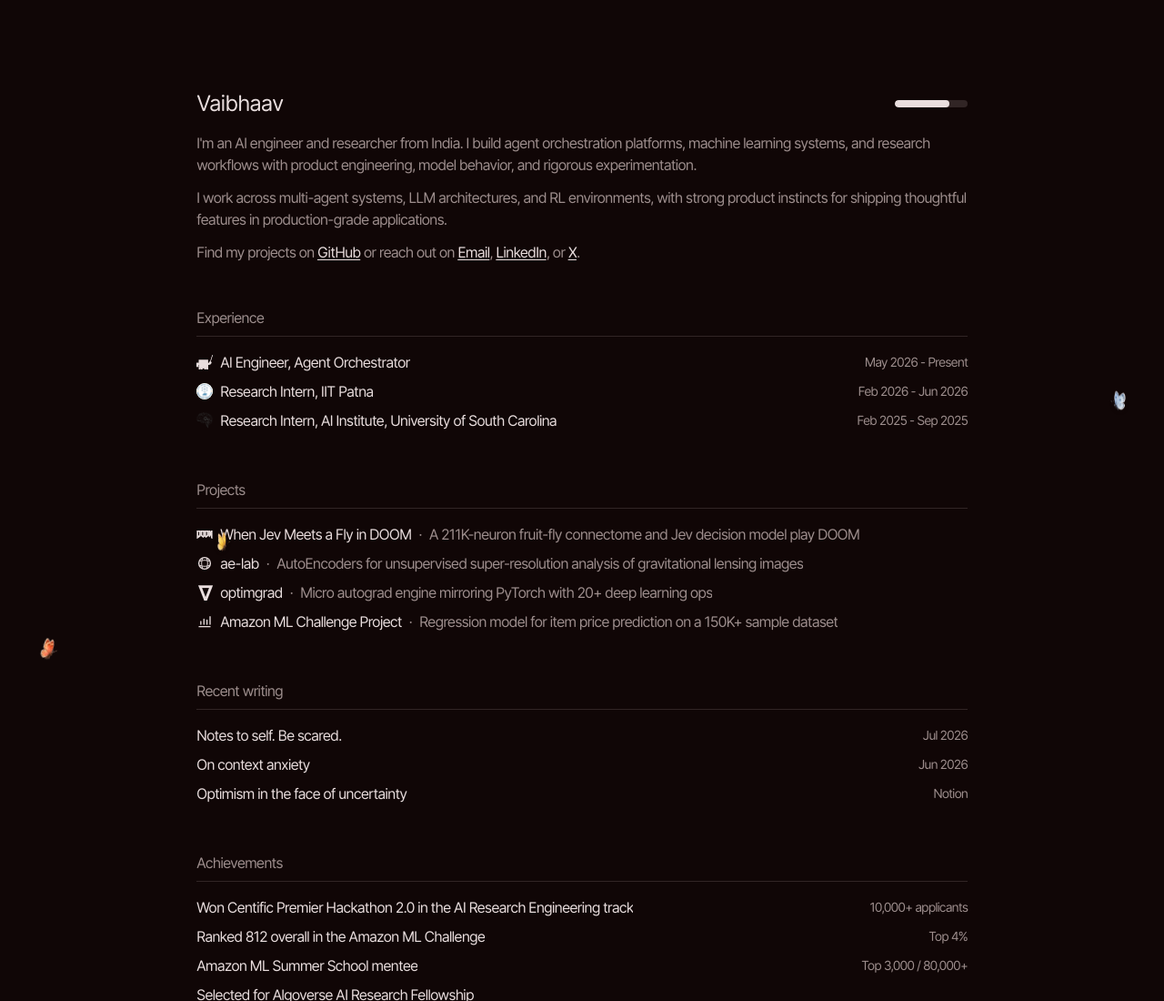
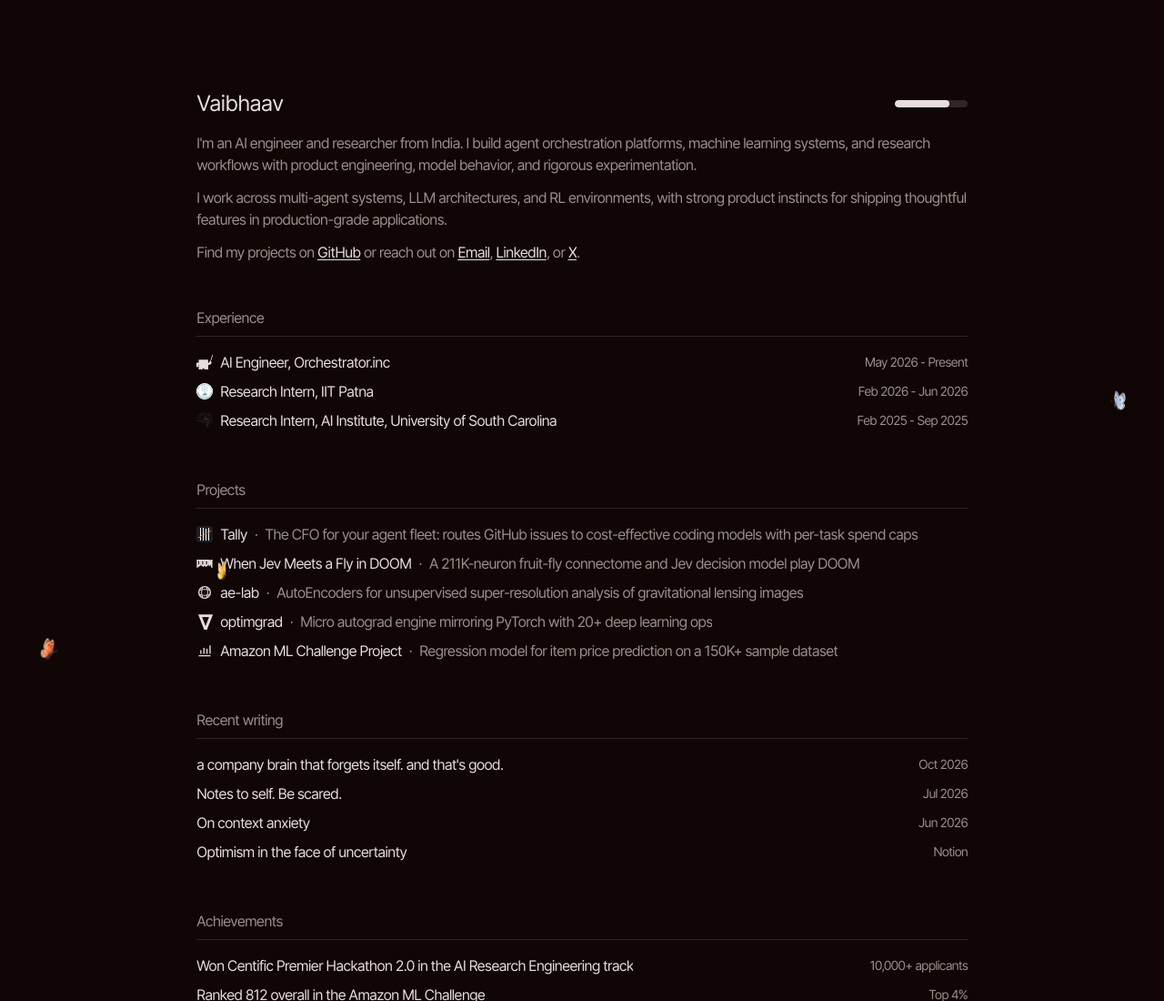
Before and after one commit to Vaibhaav-Tiwari/profile, a plain HTML site: page index.html in a window 1280 px wide. Shown: the top 1100 px of the page at 91% size. Drawn offline with Linux system fonts and the light colour scheme.

Commit message:
feat: add Tally project and new writing entry, rename to Orchestrator.inc

```diff
--- a/index.html
+++ b/index.html
@@ -84,7 +84,7 @@
         <div class="item-list">
           <a class="row row-with-date" href="https://github.com/Untrivial-ai/agent-orchestrator" target="_blank" rel="noopener noreferrer">
             <span class="icon mask-icon" style="--mask-url: url('assets/source/ao-logo.svg')"></span>
-            <span class="row-label">AI Engineer, Agent Orchestrator</span>
+            <span class="row-label">AI Engineer, Orchestrator.inc</span>
             <span class="row-date">May 2026 - Present</span>
           </a>
           <a class="row row-with-date" href="https://www.iitp.ac.in/" target="_blank" rel="noopener noreferrer">
@@ -109,6 +109,14 @@
           <h2 id="projects-heading">Projects</h2>
         </div>
         <div class="item-list">
+          <a class="row" href="https://tally-agents-pi.vercel.app" target="_blank" rel="noopener noreferrer">
+            <span class="icon brand-icon tally-brand" aria-hidden="true">
+              <img src="assets/source/tally-logo.svg" alt="" />
+            </span>
+            <span class="row-label">Tally</span>
+            <span class="row-sep">·</span>
+            <span class="row-desc">The CFO for your agent fleet: routes GitHub issues to cost-effective coding models with per-task spend caps</span>
+          </a>
           <a class="row" href="https://github.com/Vaibhaav-Tiwari/fly-doom-jev" target="_blank" rel="noopener noreferrer">
             <span class="icon mask-icon doom-icon" style="--mask-url: url('assets/source/doom-logo.svg')" aria-hidden="true"></span>
             <span class="row-label">When Jev Meets a Fly in DOOM</span>
@@ -145,6 +153,10 @@
           <h2 id="writing-heading">Recent writing</h2>
         </div>
         <div class="item-list">
+          <a class="row writing-row" href="https://x.com/battarchicken/status/2111845823835459951" target="_blank" rel="noopener noreferrer">
+            <span class="writing-title">a company brain that forgets itself. and that&apos;s good.</span>
+            <span class="row-date">Oct 2026</span>
+          </a>
           <a class="row writing-row" href="https://x.com/battarchicken/status/2074117419367542887?s=20" target="_blank" rel="noopener noreferrer">
             <span class="writing-title">Notes to self. Be scared.</span>
             <span class="row-date">Jul 2026</span>
```
Also changed, not shown: assets/source/tally-logo.svg (added).
